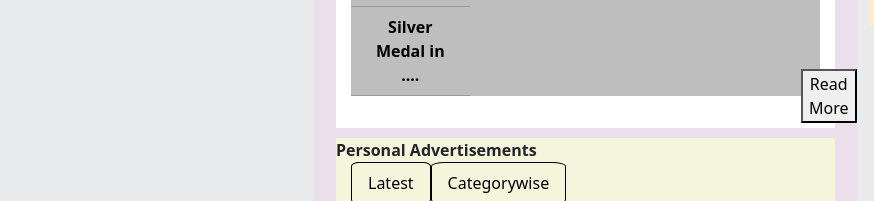
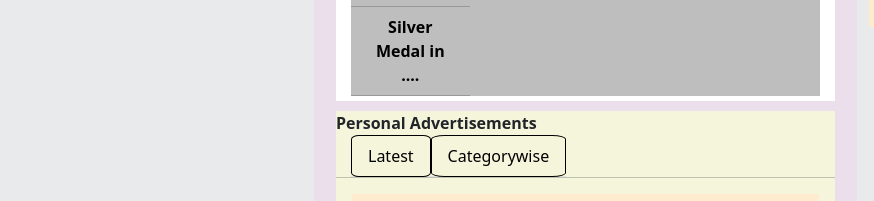
Before and after one commit to Rahul0912xx/WebsiteProject.github.io, a plain HTML site: page index.html in a window 1280 px wide. Shown: the part 1194-1395 px from the top of the page, 0-874 px from the left. Drawn offline with nearby package versions, Linux system fonts and the light colour scheme.

Commit message:
Update index.html

```diff
--- a/index.html
+++ b/index.html
@@ -280,8 +280,6 @@
           </div>
 
         </div>
-
-        <button style="margin-left: 450px; margin-top: -500px;">Read More</button>
       </div>
 
       <div id="personal">
```
